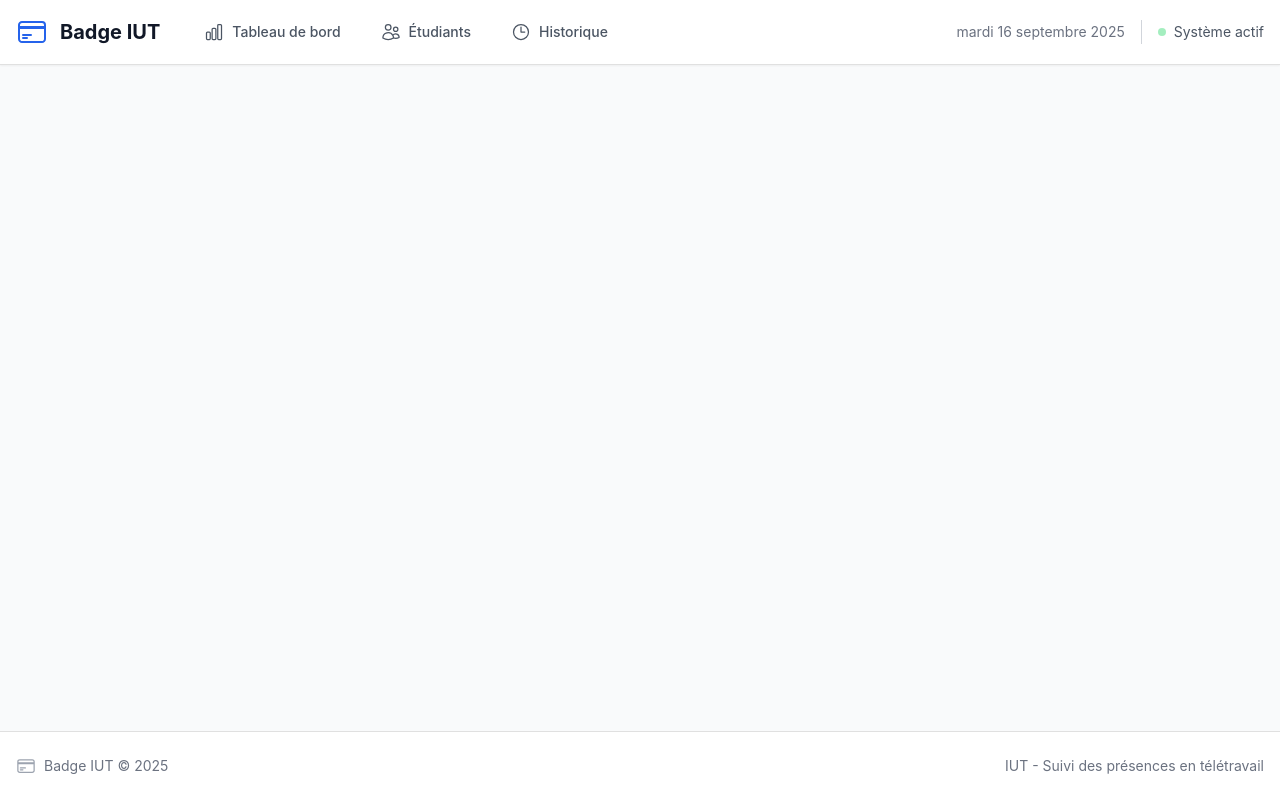
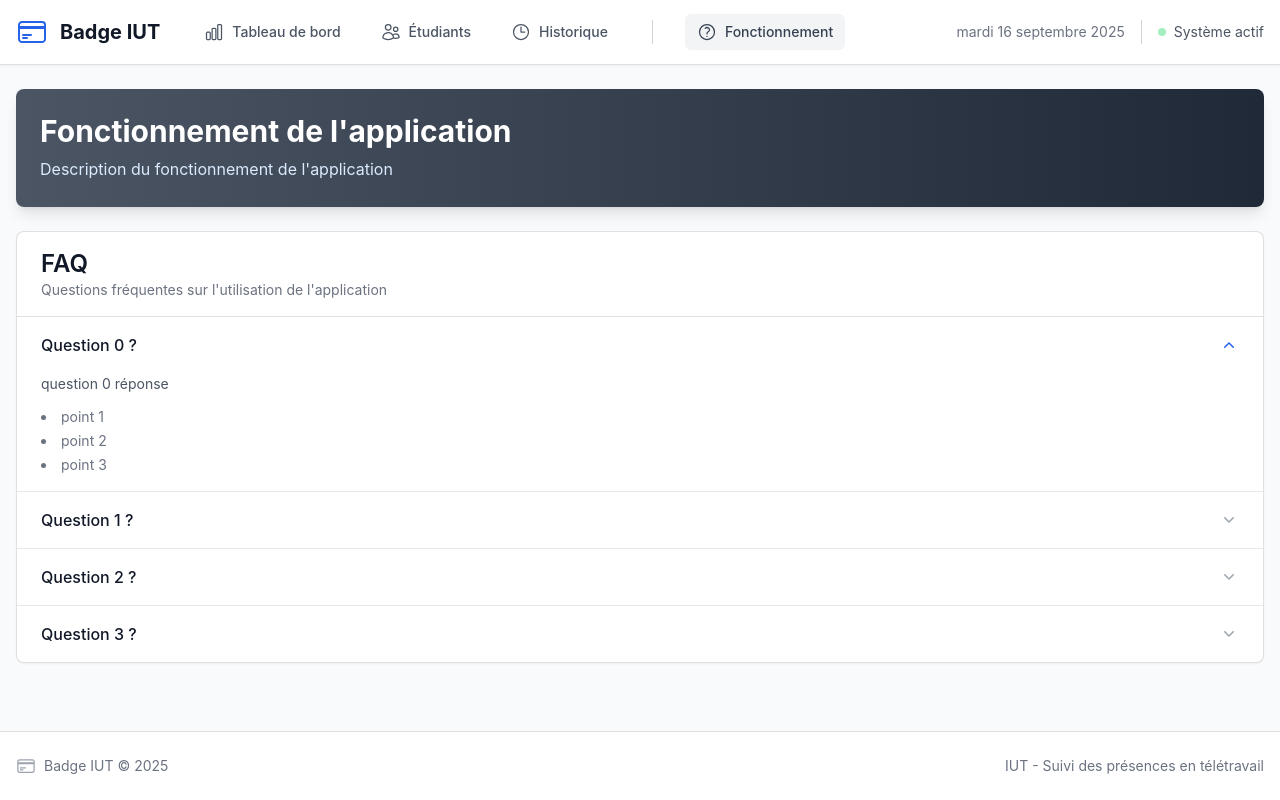
Before and after one commit to Aleksyc/frontend-iut-badge, a Vue app: page /fonctionnement in a window 1280 px wide. Built offline with nearby package versions, Linux system fonts and the light colour scheme.

Commit message:
[+] add fonctionnement FAQ [~] fix search bar history

```diff
--- a/src/App.vue
+++ b/src/App.vue
@@ -13,18 +13,27 @@
 
             <!-- Navigation links -->
             <div class="hidden md:flex items-center space-x-4">
-              <router-link
-                v-for="item in navigation"
-                :key="item.name"
-                :to="item.href"
-                class="flex items-center px-3 py-2 rounded-md text-sm font-medium transition-colors"
-                :class="[
+              <router-link v-for="item in navigation" :key="item.name" :to="item.href"
+                class="flex items-center px-3 py-2 rounded-md text-sm font-medium transition-colors" :class="[
                   $route.path === item.href
                     ? 'bg-blue-100 text-blue-700'
                     : 'text-gray-600 hover:text-gray-900 hover:bg-gray-50'
-                ]"
-              >
+                ]">
                 <component :is="item.icon" class="h-5 w-5 mr-2" />
+
+                {{ item.name }}
+              </router-link>
+            </div>
+            <div class="h-6 w-px bg-gray-300"></div>
+            <div class="hidden md:flex items-center space-x-4">
+              <router-link v-for="item in secondNavigation" :key="item.name" :to="item.href"
+                class="flex items-center px-3 py-2 rounded-md text-sm font-medium transition-colors" :class="[
+                  $route.path === item.href
+                    ? 'bg-gray-100 text-gray-700'
+                    : 'text-gray-600 hover:text-gray-900 hover:bg-gray-50'
+                ]">
+                <component :is="item.icon" class="h-5 w-5 mr-2" />
+
                 {{ item.name }}
               </router-link>
             </div>
@@ -48,17 +57,12 @@
     <!-- Navigation mobile -->
     <div class="md:hidden bg-white border-b border-gray-200">
       <div class="px-2 pt-2 pb-3 space-y-1">
-        <router-link
-          v-for="item in navigation"
-          :key="item.name"
-          :to="item.href"
-          class="flex items-center px-3 py-2 rounded-md text-base font-medium transition-colors"
-          :class="[
+        <router-link v-for="item in navigation" :key="item.name" :to="item.href"
+          class="flex items-center px-3 py-2 rounded-md text-base font-medium transition-colors" :class="[
             $route.path === item.href
               ? 'bg-blue-100 text-blue-700'
               : 'text-gray-600 hover:text-gray-900 hover:bg-gray-50'
-          ]"
-        >
+          ]">
           <component :is="item.icon" class="h-5 w-5 mr-3" />
           {{ item.name }}
         </router-link>
@@ -94,7 +98,8 @@ import {
   CreditCardIcon,
   ChartBarIcon,
   UsersIcon,
-  ClockIcon
+  ClockIcon,
+  QuestionMarkCircleIcon
 } from '@heroicons/vue/24/outline'
 
 
@@ -102,6 +107,10 @@ const navigation = [
   { name: 'Tableau de bord', href: '/', icon: ChartBarIcon },
   { name: 'Étudiants', href: '/etudiants', icon: UsersIcon },
   { name: 'Historique', href: '/historique', icon: ClockIcon },
+]
+
+const secondNavigation = [
+    { name: 'Fonctionnement', href: '/fonctionnement', icon: QuestionMarkCircleIcon }
 ]
 
 function formatCurrentDate(): string {
@@ -115,9 +124,12 @@ function formatCurrentDate(): string {
 }
 
 @keyframes pulse {
-  0%, 100% {
+
+  0%,
+  100% {
     opacity: 1;
   }
+
   50% {
     opacity: .5;
   }
--- a/src/components/HistoryTable.vue
+++ b/src/components/HistoryTable.vue
@@ -3,7 +3,7 @@
         <div class="px-6 py-4 border-b border-gray-200 flex items-center justify-between">
             <div>
                 <h3 class="text-lg font-semibold text-gray-900">Liste des présences</h3>
-                <div class="text-sm text-gray-500">Total : {{ records.length }} présences</div>
+                <div class="text-sm text-gray-500">Total : {{ records.length }} enregistrements</div>
             </div>
         </div>
         <div class="overflow-x-auto">
@@ -26,7 +26,7 @@
                             Date
                         </th>
                         <th class="px-6 py-3 text-left text-xs font-medium text-gray-500 uppercase tracking-wider">
-                            Status
+                            Statut
                         </th>
                     </tr>
                 </thead>
@@ -58,19 +58,26 @@
                             <div class="flex items-center">
                                 <div>
                                     <div class="text-sm font-medium text-gray-900">
-                                        {{ formatDate(record.datetime_pres) }}
+                                        {{ record.datetime_pres ? formatDate(record.datetime_pres) : '' }}
                                     </div>
                                     <div class="text-sm text-gray-500">
-                                        {{ formatTime(record.datetime_pres) }}
+                                        {{ record.datetime_pres ? formatTime(record.datetime_pres)  : '' }}
                                     </div>
                                 </div>
                             </div>
                         </td>
                         <td class="px-6 py-4 whitespace-nowrap text-sm">
                             <span
+                                v-if="record.statut_presence === 'Présent'"
                                 class="inline-flex items-center px-2.5 py-0.5 rounded-full text-xs font-medium bg-green-100 text-green-800"
                                 style="font-size: 14px;">
                                 Présent
+                            </span>
+                            <span
+                                v-else
+                                class="inline-flex items-center px-2.5 py-0.5 rounded-full text-xs font-medium bg-red-100 text-red-800"
+                                style="font-size: 14px;">
+                                Absent
                             </span>
                         </td>
                     </tr>
@@ -94,8 +101,8 @@ export interface HistoryRecord {
     anne_etu: string
     td_etu: string
     tp_etu: string
-    id_carte_etu: string
-    datetime_pres: string
+    datetime_pres: string|null
+    statut_presence: string
 }
 
 interface Props {
--- a/src/router/index.ts
+++ b/src/router/index.ts
@@ -2,6 +2,7 @@ import { createRouter, createWebHistory } from 'vue-router'
 import DashboardView from '../views/DashboardView.vue'
 import StudentsView from '../views/StudentsView.vue'
 import HistoryView from '../views/HistoryView.vue'
+import FonctionnementView from '../views/FonctionnementView.vue'
 
 const router = createRouter({
   history: createWebHistory(import.meta.env.BASE_URL),
@@ -20,6 +21,11 @@ const router = createRouter({
       path: '/historique',
       name: 'history',
       component: HistoryView
+    },
+    {
+      path: '/fonctionnement',
+      name: 'fonctionnement',
+      component: FonctionnementView
     }
   ]
 })
--- a/src/services/api.service.ts
+++ b/src/services/api.service.ts
@@ -1,7 +1,7 @@
 import axios from "axios"
 
 class ApiService {
-  private baseUrl: string = 'https://backend-iut-badge.onrender.com'
+  private baseUrl: string = 'http://127.0.0.1:8000'
 
   getEtudiantsDB(){
     return axios.get(`${this.baseUrl}/db/etudiants`)
@@ -13,6 +13,14 @@ class ApiService {
 
   getCountEtudiantsDB(){
     return axios.get(`${this.baseUrl}/db/count-etudiants`)
+  }
+
+  getCountEtudiantsActifsDB(){
+    return axios.get(`${this.baseUrl}/db/count-etudiants-actifs`)
+  }
+
+  postSearchEtudiantDB(dict: Record<string, string>){
+    return axios.post(`${this.baseUrl}/db/search-etudiants`, dict)
   }
 
   getEtudiantsPresencesDB(){
--- a/src/views/DashboardView.vue
+++ b/src/views/DashboardView.vue
@@ -12,7 +12,7 @@
 
     <!-- Statistiques du jour -->
     <div v-if="!isLoading" class="grid grid-cols-1 md:grid-cols-2 lg:grid-cols-4 gap-6">
-      <DashboardCard title="Étudiants actifs aujourd'hui" :value=0
+      <DashboardCard title="Étudiants actifs aujourd'hui" :value=countEtudiantsActifs
         :subtitle="`sur ${countEtudiants} étudiants`" :icon="UsersIcon" icon-class="text-blue-600"
         icon-bg-class="bg-blue-100" />
 
@@ -43,19 +43,23 @@ import { ref, onMounted } from 'vue'
 import api from '../services/api.service'
 
 const isLoading = ref(true)
-const countEtudiants = ref(0); const countDay = ref(0); const countWeek = ref(0)
+const countEtudiants = ref(0); const countDay = ref(0); const countWeek = ref(0); const countEtudiantsActifs = ref(0)
 
 onMounted(() => {
   loadData()
 })
 
 async function loadData() {
-  const [countRes, countDayRes] = await Promise.all([
+  const [countRes, countDayRes, countWeekRes, countActifsRes] = await Promise.all([
     api.getCountEtudiantsDB(),
     api.getCountDayDB(),
+    api.getCountWeekDB(),
+    api.getCountEtudiantsActifsDB(),
   ])
   countEtudiants.value = (countRes.data as { [key: string]: any })["count-etudiants"]
   countDay.value = (countDayRes.data as { [key: string]: any })["count-day"]
+  countWeek.value = (countWeekRes.data as { [key: string]: any })["count-week"]
+  countEtudiantsActifs.value = (countActifsRes.data as { [key: string]: any })["count-etudiants-actifs"]
   isLoading.value = false
 }
 
--- /dev/null
+++ b/src/views/FonctionnementView.vue
@@ -0,0 +1,89 @@
+<template>
+    <div class="space-y-6">
+        <!-- En-tête -->
+        <div class="bg-gradient-to-r from-gray-600 to-gray-800 rounded-lg shadow-lg p-6 text-white">
+            <h1 class="text-3xl font-bold mb-2">Fonctionnement de l'application</h1>
+            <p class="text-blue-100">Description du fonctionnement de l'application</p>
+        </div>
+
+        <!-- FAQ -->
+        <section class="bg-white rounded-lg shadow-sm border border-gray-200">
+            <div class="px-6 py-4 border-b border-gray-200">
+                <h2 class="text-2xl font-semibold text-gray-900">FAQ</h2>
+                <p class="text-sm text-gray-500">Questions fréquentes sur l'utilisation de l'application</p>
+            </div>
+
+            <dl class="divide-y divide-gray-200">
+                <div v-for="(item, index) in faqs" :key="item.question">
+                    <dt>
+                        <button
+                            class="w-full flex items-center justify-between px-6 py-4 text-left text-gray-900 hover:bg-gray-50 focus:outline-none focus-visible:ring-2 focus-visible:ring-blue-500"
+                            @click="toggleFaq(index)"
+                            :aria-expanded="openFaqs.has(index)">
+                            <span class="text-base font-medium">{{ item.question }}</span>
+                            <svg
+                                :class="['w-5 h-5 transition-transform duration-200', openFaqs.has(index) ? 'transform rotate-180 text-blue-600' : 'text-gray-400']"
+                                viewBox="0 0 20 20" fill="currentColor" aria-hidden="true">
+                                <path fill-rule="evenodd"
+                                    d="M5.23 7.21a.75.75 0 011.06.02L10 10.94l3.71-3.71a.75.75 0 111.08 1.04l-4.25 4.25a.75.75 0 01-1.08 0L5.21 8.27a.75.75 0 01.02-1.06z"
+                                    clip-rule="evenodd" />
+                            </svg>
+                        </button>
+                    </dt>
+                    <dd v-if="openFaqs.has(index)" class="px-6 pb-4 text-sm text-gray-600">
+                        <p class="leading-relaxed">{{ item.answer }}</p>
+                        <ul v-if="item.points" class="mt-3 space-y-1 list-disc list-inside text-gray-500">
+                            <li v-for="point in item.points" :key="point">{{ point }}</li>
+                        </ul>
+                    </dd>
+                </div>
+            </dl>
+        </section>
+    </div>
+</template>
+
+<script setup lang="ts">
+import { ref } from 'vue'
+
+interface FaqItem {
+    question: string
+    answer: string
+    points?: string[]
+}
+
+const faqs = ref<FaqItem[]>([
+    {
+        question: "Question 0 ?",
+        answer: "question 0 réponse",
+        points: [
+            "point 1",
+            "point 2",
+            "point 3"
+        ]
+    },
+    {
+        question: "Question 1 ?",
+        answer: "Question 1 réponse",
+    },
+    {
+        question: "Question 2 ?",
+        answer: "Question 2 réponse"
+    },
+    {
+        question: "Question 3 ?",
+        answer: "Question 3 réponse"
+    }
+])
+
+const openFaqs = ref(new Set<number>([0]))
+
+function toggleFaq(index: number) {
+    const next = new Set(openFaqs.value)
+    if (next.has(index)) {
+        next.delete(index)
+    } else {
+        next.add(index)
+    }
+    openFaqs.value = next
+}
+</script>
```
Also changed, not shown: src/components/StudentsTable.vue (+45 -2 lines), src/views/HistoryView.vue (+68 -37 lines).
